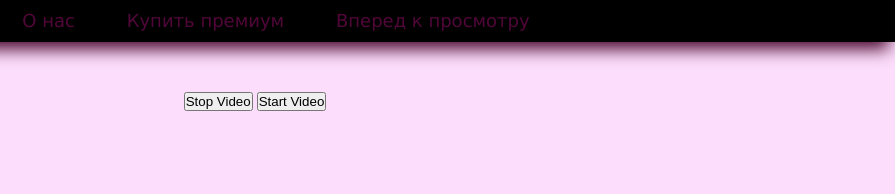
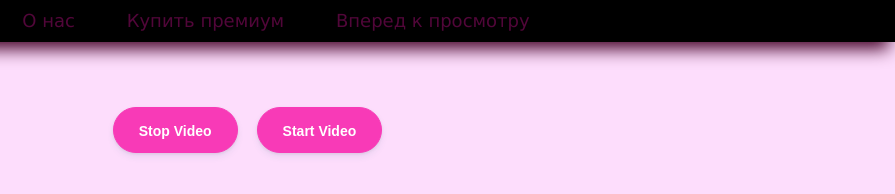
Before and after one commit to FelhageDike/OnlineMovie_, a website: page watch.html in a window 1280 px wide. Shown: the full height of the page, 385-1280 px from the left. Drawn offline with Linux system fonts and the light colour scheme.

Commit message:
Красивые кнопки

```diff
--- a/style.css
+++ b/style.css
@@ -138,3 +138,44 @@ margin:0 50px;
     background-color: #ccc;
     border-radius: 50px;
 }
+.btn {
+    display: inline-block;
+    box-sizing: border-box;
+    padding: 0 25px;
+    margin: 15px 15px 15px 0;
+    outline: none;
+    border: 1px solid #F83AB7;
+    border-radius: 50px;
+    height: 46px;
+    line-height: 46px;
+    font-size: 14px;
+    font-weight: 600;
+    text-decoration: none;
+    color: #ffffff;
+    background-color: #F83AB7;
+    box-shadow: 0 4px 6px rgb(65 132 144 / 10%), 0 1px 3px rgb(0 0 0 / 8%);
+    cursor: pointer;
+    user-select: none;
+    appearance: none;
+    touch-action: manipulation;
+    vertical-align: top;
+    transition: box-shadow 0.2s;
+
+}
+.btn:focus-visible {
+    border: 1px solid #4c51f9;
+    outline: none;
+}
+.btn:hover {
+    transition: all 0.2s;
+    box-shadow: 0 7px 14px rgb(65 132 144 / 10%), 0 3px 6px rgb(0 0 0 / 8%);
+}
+.btn:active {
+    background-color: #808080;
+}
+.btn:disabled {
+    background-color: #eee;
+    border-color: #eee;
+    color: #444;
+    cursor: not-allowed;
+}
--- a/watch.html
+++ b/watch.html
@@ -27,9 +27,8 @@
 <div class="media">
     <div id="ytplayer"></div>
     <div>
-
-        <button id="stopBtn">Stop Video</button>
-        <button id="startBtn">Start Video</button>
+        <button class="btn" id="stopBtn">Stop Video</button>
+        <button class="btn" id="startBtn">Start Video</button>
     </div>
 </div>
     <script src="https://www.youtube.com/player_api"></script>
```
Also changed, not shown: index.html (+2 -1 lines), premium.html (+8 -3 lines).
